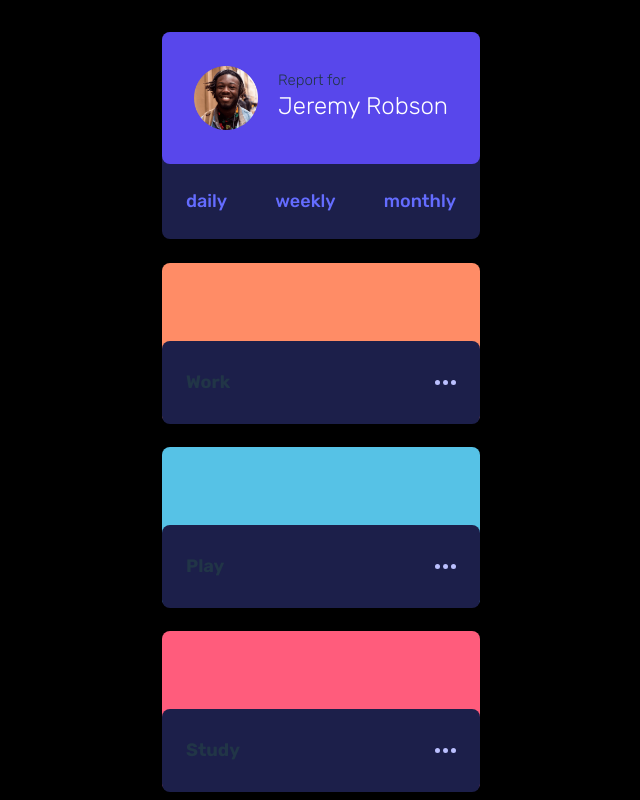
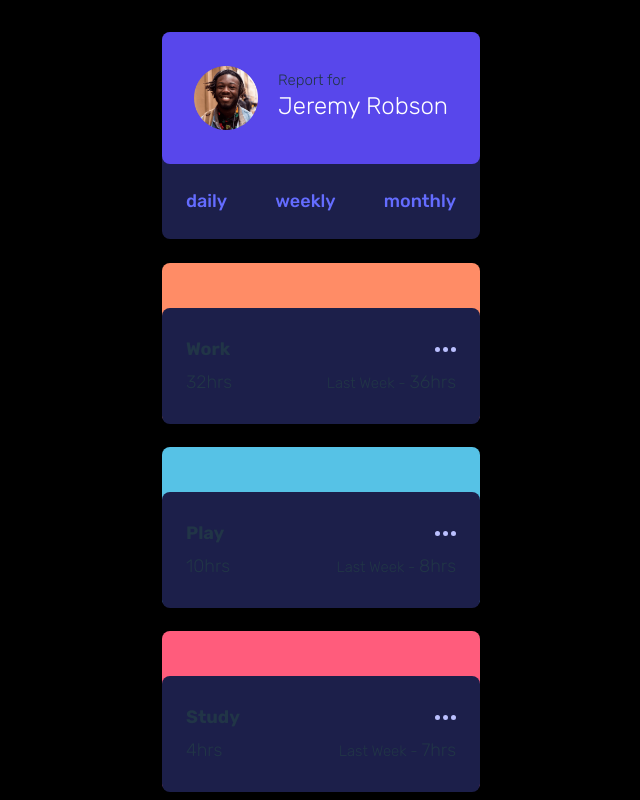
Before and after one commit to MitaliShah/time-tracking-dashboard, a React (Vite) app: page / in a window 1280 px wide. Shown: the top 800 px of the page, without its empty margins (319-959 px from the left). Built offline with nearby package versions, Linux system fonts and the light colour scheme.

Commit message:
current and previous hrs to the content div

```diff
--- a/src/components/Cards.jsx
+++ b/src/components/Cards.jsx
@@ -20,7 +20,13 @@ export default function Cards({ data, selectedView }) {
                   <img src={iconEllipsis} alt="" />
                 </div>
               </TitleandEllipsisWrapper>
-              <div></div>
+              <WrapHours>
+                <span>{current}hrs</span>
+                <span>
+                  <small>Last Week - </small>
+                  {previous}hrs
+                </span>
+              </WrapHours>
             </ContentDiv>
           </Wrapper>
         );
@@ -83,3 +89,10 @@ const TitleandEllipsisWrapper = styled.div`
   justify-content: space-between;
   align-items: center;
 `;
+
+const WrapHours = styled.div`
+  display: flex;
+  justify-content: space-between;
+  align-items: center;
+  margin-top: 6px;
+`;
```
